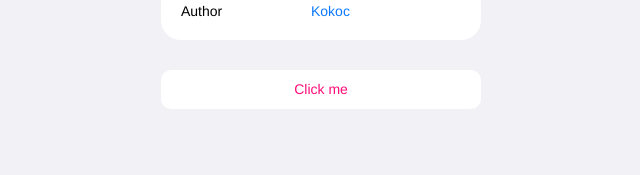
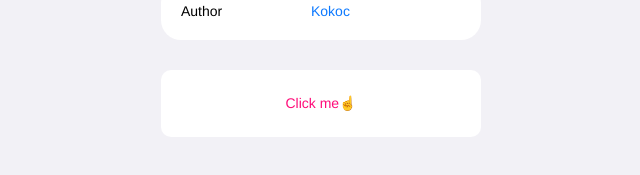
Before and after one commit to putivskaya/CV, a plain HTML site: page index.html in a window 1280 px wide. Shown: the part 581-756 px from the top of the page, without its empty margins (319-959 px from the left). Drawn offline with Linux system fonts and the light colour scheme.

Commit message:
emoji added

```diff
--- a/index.html
+++ b/index.html
@@ -57,7 +57,7 @@
       </section>
     </main>
     <footer>
-      <button type = "button" class="button-link" href=""> Click me </button>
+      <button type = "button" class="button-link" href=""> Click me <p><span>&#9757;</span></p></button>
     </footer>
     <script type="text/javascript" src="js.js"></script>
   </body>
```
